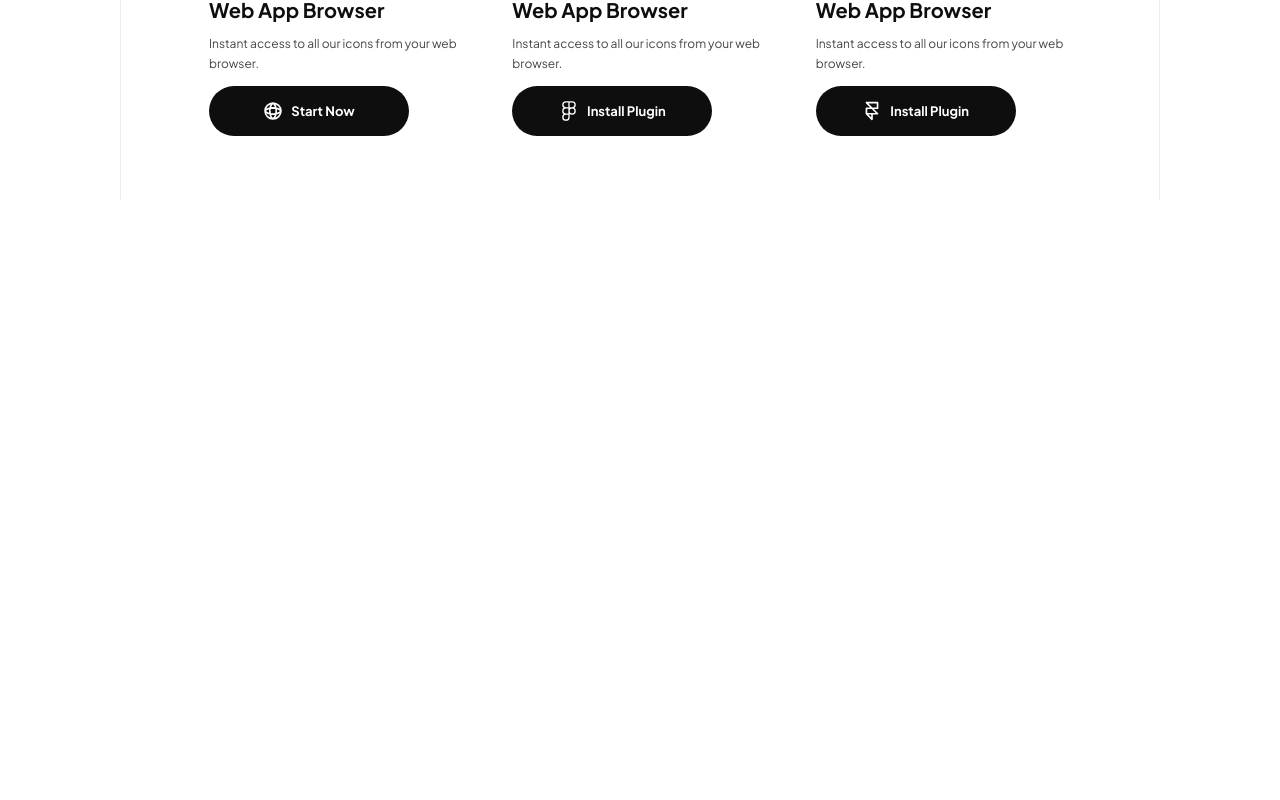
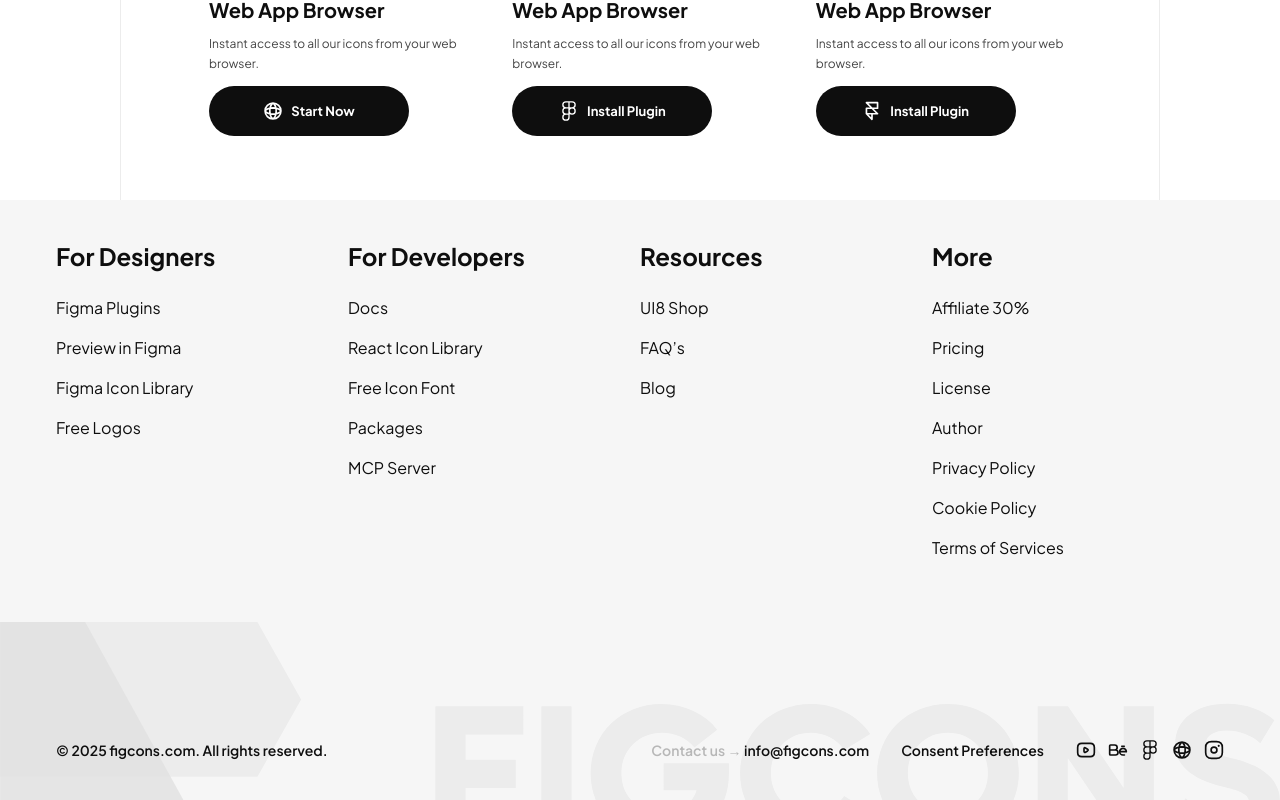
Before and after one commit to devahmadshoukat/Figcons, a Next.js app: page / in a window 1280 px wide. Shown: the part 6817-7617 px from the top of the page. Before the commit the page ends 7017 px from the top, so only its background shows below. Built offline with nearby package versions, Linux system fonts and the light colour scheme.

Commit message:
complete landing page

```diff
--- /dev/null
+++ b/src/components/Footer.tsx
@@ -0,0 +1,68 @@
+import Svg from "@/commons/Svg";
+import Image from "next/image";
+
+export default function Footer() {
+    return (
+        <div className="bg-[#f6f6f6] w-[100%] md:h-[600px] px-[16px] md:px-[56px] py-[24px] md:py-[40px] flex flex-col justify-between items-center gap-[53px] md:gap-[0px] relative">
+            <div className="grid md:grid-cols-4 grid-cols-2 2xl:w-[80%] gap-[54px] md:gap-[0px] w-[100%]">
+                <div className="flex flex-col gap-[12px] md:gap-[24px]">
+                    <h1 className="text-[18px] md:text-[24px] font-bold leading-[32px] text-[#0e0e0e] ">For Designers</h1>
+                    <div className="flex flex-col gap-[12px] md:gap-[16px]">
+                        <p className="text-[14px] md:text-[16px] font-normal leading-[24px] text-[#0e0e0e]">Figma Plugins</p>
+                        <p className="text-[14px] md:text-[16px] font-normal leading-[24px] text-[#0e0e0e]">Preview in Figma</p>
+                        <p className="text-[14px] md:text-[16px] font-normal leading-[24px] text-[#0e0e0e]">Figma Icon Library</p>
+                        <p className="text-[14px] md:text-[16px] font-normal leading-[24px] text-[#0e0e0e]">Free Logos</p>
+                    </div>
+                </div>
+                <div className="flex flex-col gap-[12px] md:gap-[24px]">
+                    <h1 className="text-[18px] md:text-[24px] font-bold leading-[32px] text-[#0e0e0e] ">For Developers</h1>
+                    <div className="flex flex-col gap-[12px] md:gap-[16px]">
+                        <p className="text-[14px] md:text-[16px] font-normal leading-[24px] text-[#0e0e0e]">Docs</p>
+                        <p className="text-[14px] md:text-[16px] font-normal leading-[24px] text-[#0e0e0e]">React Icon Library</p>
+                        <p className="text-[14px] md:text-[16px] font-normal leading-[24px] text-[#0e0e0e]">Free Icon Font</p>
+                        <p className="text-[14px] md:text-[16px] font-normal leading-[24px] text-[#0e0e0e]">Packages</p>
+                        <p className="text-[14px] md:text-[16px] font-normal leading-[24px] text-[#0e0e0e]">MCP Server</p>
+                    </div>
+                </div>
+                <div className="flex flex-col gap-[12px] md:gap-[24px]">
+                    <h1 className="text-[18px] md:text-[24px] font-bold leading-[32px] text-[#0e0e0e] ">Resources</h1>
+                    <div className="flex flex-col gap-[12px] md:gap-[16px]">
+                        <p className="text-[14px] md:text-[16px] font-normal leading-[24px] text-[#0e0e0e]">UI8 Shop</p>
+                        <p className="text-[14px] md:text-[16px] font-normal leading-[24px] text-[#0e0e0e]">FAQ’s</p>
+                        <p className="text-[14px] md:text-[16px] font-normal leading-[24px] text-[#0e0e0e]">Blog</p>
+                    </div>
+                </div>
+                <div className="flex flex-col gap-[12px] md:gap-[24px]">
+                    <h1 className="text-[18px] md:text-[24px] font-bold leading-[32px] text-[#0e0e0e] ">More</h1>
+                    <div className="flex flex-col gap-[12px] md:gap-[16px]">
+                        <p className="text-[14px] md:text-[16px] font-normal leading-[24px] text-[#0e0e0e]">Affiliate 30%</p>
+                        <p className="text-[14px] md:text-[16px] font-normal leading-[24px] text-[#0e0e0e]">Pricing</p>
+                        <p className="text-[14px] md:text-[16px] font-normal leading-[24px] text-[#0e0e0e]">License</p>
+                        <p className="text-[14px] md:text-[16px] font-normal leading-[24px] text-[#0e0e0e]">Author</p>
+                        <p className="text-[14px] md:text-[16px] font-normal leading-[24px] text-[#0e0e0e]">Privacy Policy</p>
+                        <p className="text-[14px] md:text-[16px] font-normal leading-[24px] text-[#0e0e0e]">Cookie Policy</p>
+                        <p className="text-[14px] md:text-[16px] font-normal leading-[24px] text-[#0e0e0e]">Terms of Services</p>
+                    </div>
+                </div>
+            </div>
+            <div className="flex md:flex-row flex-col justify-between items-center gap-[12px] z-[99999] w-[100%]">
+                <p className="text-[#0E0E0E] font-[600] md:text-[14px] text-[12px] leading-[20px]">© 2025 figcons.com. All rights reserved.</p>
+                <div className="flex md:flex-row flex-col justify-between items-center gap-[32px]">
+                    <div className="flex gap-[32px]">
+                        <p className="text-[#0E0E0E] font-[600] md:text-[14px] text-[12px] leading-[20px]"><span className="text-[#b7b7b7]">Contact us →</span> info@figcons.com</p>
+                        <p className="text-[#0E0E0E] font-[600] md:text-[14px] text-[12px] leading-[20px]">Consent Preferences</p>
+                    </div>
+                    <div className="flex gap-[12px]">
+                        <Svg w="20px" h="20px" stroke="#0E0E0E" icon="youtube" />
+                        <Svg w="20px" h="20px" stroke="#0E0E0E" icon="be" />
+                        <Svg w="20px" h="20px" stroke="#0E0E0E" icon="figma" />
+                        <Svg w="20px" h="20px" stroke="#0E0E0E" icon="Pluginweb" />
+                        <Svg w="20px" h="20px" stroke="#0E0E0E" icon="instrgram" />
+                    </div>
+                </div>
+
+            </div>
+            <Image src="/footerlogobottom.svg" alt="Footer" width={1000} height={1000} className="w-[100%] absolute bottom-0 left-0 pointer-events-none" />
+        </div>
+    )
+}
--- a/src/components/home/FlexlineIconsPrinciples.tsx
+++ b/src/components/home/FlexlineIconsPrinciples.tsx
@@ -11,7 +11,7 @@ export const FlexlineIconsPrinciples1 = () => {
             </div>
             <div className="w-[100%] md:w-[70%] flex flex-col gap-[40px] pb-[112px]">
                 <div className="w-[100%] h-[240px] md:h-[400px] bg-[#323232] flex justify-end items-center p-[40px]">
-                    <Image src="/FlexlineIconsPrinciples1.svg" alt="Flexline Icons Principles" width={1000} height={1000} className="w-[100%] md:w-[600px] h-[160px] md:h-[287px]" />
+                    <Image src="/FlexlineIconsPrinciples1.svg" alt="Flexline Icons Principles" width={1000} height={1000} className="w-[100%] md:w-[600px] h-[160px] md:h-[287px] pointer-events-none" />
                 </div>
                 <div className="flex flex-col w-[100%] justify-end text-end items-end pr-[24px] md:pr-[40px]">
                     <p className="text-[#b7b7b7] text-[16px] font-normal leading-[24px]">Constructions Principles</p>
@@ -26,7 +26,7 @@ export const FlexlineIconsPrinciples2 = () => {
         <div className="w-[100%] flex md:flex-row flex-col flex-col-reverse gap-[32px] md:gap-[0px]">
             <div className="w-[100%] md:w-[70%] flex flex-col gap-[40px] pb-[112px]">
                 <div className="w-[100%] h-[240px] md:h-[400px] bg-[#323232] flex justify-center items-center p-[40px]">
-                    <Image src="/FlexlineIconsPrinciples2.svg" alt="Flexline Icons Principles" width={1000} height={1000} className="w-[100%] md:w-[530px] h-[120px] md:h-[160px]" />
+                    <Image src="/FlexlineIconsPrinciples2.svg" alt="Flexline Icons Principles" width={1000} height={1000} className="w-[100%] md:w-[530px] h-[120px] md:h-[160px] pointer-events-none" />
                 </div>
                 <div className="flex flex-col w-[100%] justify-end text-end items-end pr-[24px] md:pr-[40px]">
                     <p className="text-[#b7b7b7] text-[16px] font-normal leading-[24px]">Constructions Principles</p>
@@ -53,7 +53,7 @@ export const FlexlineIconsPrinciples3 = () => {
             </div>
             <div className="w-[100%] md:w-[70%] flex flex-col gap-[40px] pb-[112px]">
                 <div className="w-[100%] h-[240px] md:h-[400px] bg-[#323232] flex justify-center items-center p-[40px]">
-                    <Image src="/FlexlineIconsPrinciples3.svg" alt="Flexline Icons Principles" width={1000} height={1000} className="w-[100%] md:w-[530px] h-[186px] md:h-[287px]" />
+                    <Image src="/FlexlineIconsPrinciples3.svg" alt="Flexline Icons Principles" width={1000} height={1000} className="w-[100%] md:w-[530px] h-[186px] md:h-[287px] pointer-events-none" />
                 </div>
                 <div className="flex flex-col w-[100%] justify-end text-end items-end pr-[24px] md:pr-[40px]">
                     <p className="text-[#b7b7b7] text-[16px] font-normal leading-[24px]">Constructions Principles</p>
--- a/src/components/home/Hero.tsx
+++ b/src/components/home/Hero.tsx
@@ -5,7 +5,7 @@ export default function Hero() {
         <div className="w-[100%] flex flex-col items-center justify-center">
             <div className="w-[100%] mx-auto md:w-[902px] flex flex-col gap-[16px] md:gap-[32px] text-center items-center justify-center">
                 <div className="flex gap-[12px] md:gap-[16px] items-center">
-                    <Image width={1440} height={1000} className="w-[112px] md:w-[140px] h-[40px]" src="/herocollection.svg" alt="Hero" />
+                    <Image width={1440} height={1000} className="w-[112px] md:w-[140px] h-[40px] pointer-events-none" src="/herocollection.svg" alt="Hero" />
                     <p className="text-[#0E0E0E] leading-[20px] text-[11px] md:text-[14px] font-[600]">10k+ User in Over Website Every Month</p>
                 </div>
                 <p className="text-[#0e0e0e] text-[34px] md:text-[64px] leading-[40px] md:leading-[72px] font-[800]">Design assets that ship fast <span className="text-[#dbdbdb]">Icons, Illustrations, Emojis.</span></p>
--- a/src/components/home/IconGallery.tsx
+++ b/src/components/home/IconGallery.tsx
@@ -5,7 +5,7 @@ export default function IconGallery() {
     return (
         <div className="w-[100%] flex md:flex-row flex-col">
             <div className="w-[100%] flex justify-center items-center md:w-[50%] h-[600px] border-r border-[#ececec] px-[16px] md:px-[56px] py-[32px] md:py-[64px]" >
-                <Image src="/IconGallery.svg" alt="Icon Gallery" width={1000} height={1000} className="w-[456px] h-[504px]" />
+                <Image src="/IconGallery.svg" alt="Icon Gallery" width={1000} height={1000} className="w-[456px] h-[504px] pointer-events-none" />
             </div>
             <div className="relative w-[100%] md:w-[50%] flex flex-col gap-[56px] px-[16px] md:px-[56px] py-[32px] md:py-[64px]">
                 <p className="text-[#0e0e0e] font-bold text-[16px] leading-[24px]">Stop wasting time searching for the right icons, Illustration, Emojis <span className="text-[#454545] font-normal text-[16px] leading-[24px]">Access Streamline Pro and unlock 300,000+ high-quality, consistent, and fully customizable assets.</span></p>
--- a/src/components/home/IconShowcase.tsx
+++ b/src/components/home/IconShowcase.tsx
@@ -42,7 +42,7 @@ export default function IconShowcase() {
             <div className="grid gap-[36px] md:gap-[0px] grid-cols-1 md:grid-cols-3">
                 {Cards.map((card, index) => (
                     <div key={index} className="flex flex-col gap-[16px] md:gap-[32px] md:px-[24px] px-[0px] pb-[0px] md:pb-[32px]">
-                        <Image src={card.image} width={999999} height={999999} className="w-[100%] 2xl:h-[408px] md:h-[350px] h-[408px] object-contain md:object-cover rounded-[24px]" alt="" />
+                        <Image src={card.image} width={999999} height={999999} className="w-[100%] 2xl:h-[408px] md:h-[350px] h-[408px] object-contain md:object-cover rounded-[24px] pointer-events-none" alt="" />
                         <div className="flex flex-col justify-start items-start gap-[8px]">
                             <h1 className="text-[#0e0e0e] text-[20px] font-bold leading-[32px]">{card.title}</h1>
                             <p className="text-[#454545] text-[12px] font-normal leading-[20px]">{card.description}</p>
--- a/src/components/home/Page.tsx
+++ b/src/components/home/Page.tsx
@@ -1,5 +1,6 @@
 import { GridBox } from "@/commons/GridBox";
 import Appbar from "@/components/Appbar";
+import Footer from "@/components/Footer";
 import BuildIcon, { BuildIconTitle } from "@/components/home/BuildIcon";
 import { FlexlineIconsPrinciples1, FlexlineIconsPrinciples2, FlexlineIconsPrinciples3 } from "@/components/home/FlexlineIconsPrinciples";
 import Hero from "@/components/home/Hero";
@@ -36,6 +37,7 @@ export default function HomePage() {
                 <BuildIcon />
                 <Plugin />
             </GridBox>
+            <Footer />
         </div>
     )
 }
--- a/src/components/home/Plugin.tsx
+++ b/src/components/home/Plugin.tsx
@@ -35,13 +35,13 @@ export default function Plugin() {
         <div className="w-[100%] grid md:grid-cols-3 grid-cols-1 gap-[24px] md:gap-[0px]">
             {items.map((item, index) => (
                 <div key={index} className="w-[100%] md:px-[24px] px-[0px] flex flex-col gap-[12px] items-start justify-center">
-                    <Image src={item.image} alt="Plugin" width={1000} height={1000} className="w-[100%] md:h-[300px] h-[500px] object-contain" />
+                    <Image src={item.image} alt="Plugin" width={1000} height={1000} className="w-[100%] 2xl:h-[400px] md:h-[300px] h-[500px] object-contain pointer-events-none" />
                     <div className="flex flex-col gap-[8px]">
                         <h1 className="text-[20px] text-[#0e0e0e] font-bold leading-[32px]">{item.title}</h1>
                         <p className="text-[12px] text-[#454545] font-normal leading-[20px]">{item.description}</p>
                     </div>
                     <div className="flex items-center justify-center">
-                        <button className="px-[24px] py-[4px] rounded-full bg-[#0e0e0e] w-[200px] h-[50px] text-[13px] text-[#ffffff] font-bold leading-[24px] flex gap-[8px] items-center justify-center">
+                        <button className="px-[24px] py-[4px] rounded-full bg-[#0e0e0e] w-[200px] h-[50px] 2xl:text-[16px] md:text-[13px] text-[12px] text-[#ffffff] font-bold leading-[24px] flex gap-[8px] items-center justify-center">
                             <Svg w="20px" h="20px" stroke="#ffffff" icon={item.button.icon} />
                             {item.button.text}
                         </button>
```
Also changed, not shown: public/assets.tsx (+20 -0 lines), public/footerlogobottom.svg (added).
